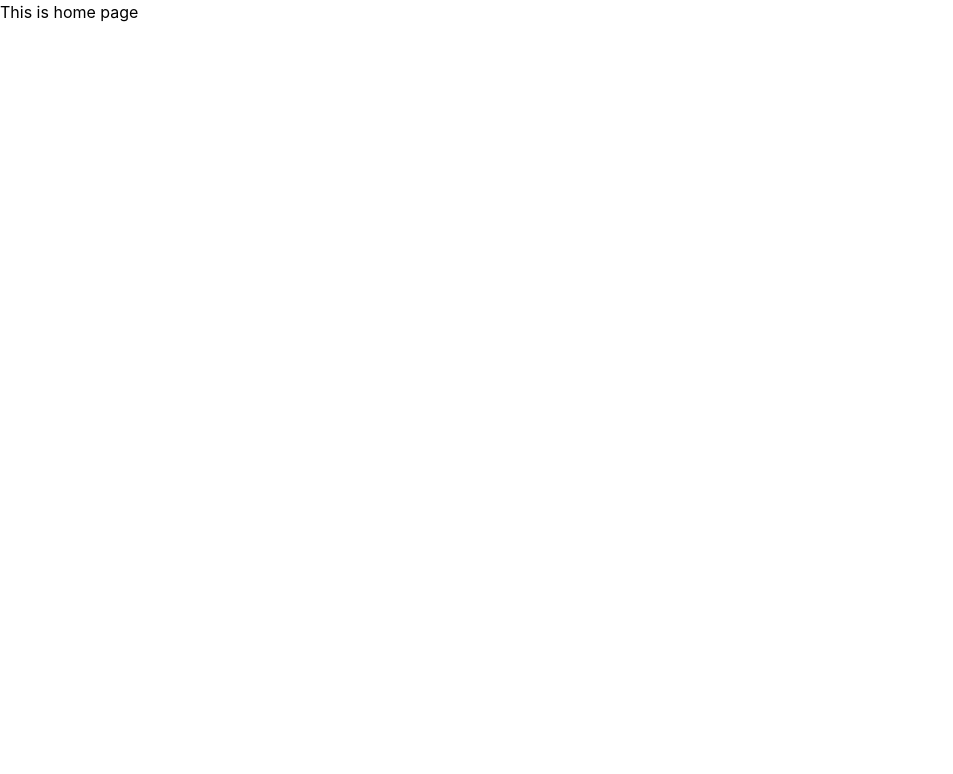
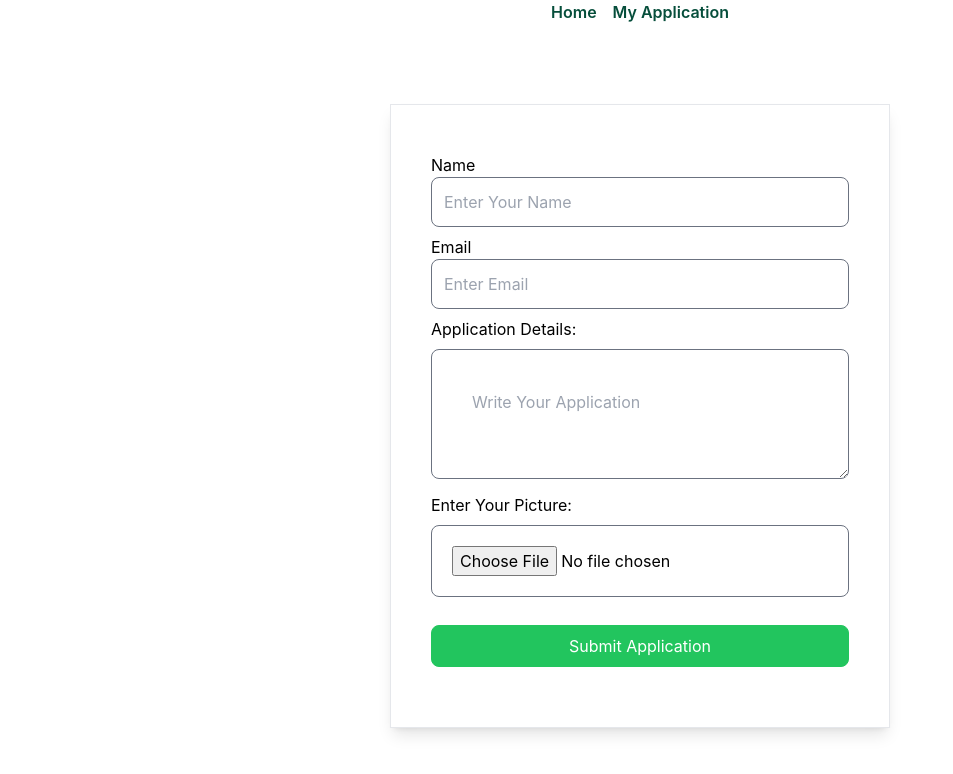
Before and after one commit to rafin8990/application-client, a React (Create React App) app: page /home in a window 1280 px wide. Shown: the top 774 px of the page, without its empty margins (0-953 px from the left). Built offline with nearby package versions, Linux system fonts and the light colour scheme.

Commit message:
image upload done

```diff
--- a/package.json
+++ b/package.json
@@ -8,6 +8,9 @@
     "@testing-library/user-event": "^13.5.0",
     "react": "^18.2.0",
     "react-dom": "^18.2.0",
+    "react-hook-form": "^7.43.1",
+    "react-icons": "^4.7.1",
+    "react-query": "^3.39.3",
     "react-router-dom": "^6.8.1",
     "react-scripts": "5.0.1",
     "web-vitals": "^2.1.4"
--- /dev/null
+++ b/src/Navbar/Navbar.js
@@ -0,0 +1,15 @@
+import React from 'react';
+import { Link } from 'react-router-dom';
+
+const Navbar = () => {
+    return (
+        <div>
+            <ul className='flex justify-center'>
+                <li className=' text-emerald-900 mx-2 font-semibold'><Link to='/home'>Home</Link></li>
+                <li className=' text-emerald-900 mx-2 font-semibold'><Link to='/application'>My Application</Link></li>
+            </ul>
+        </div>
+    );
+};
+
+export default Navbar;
--- /dev/null
+++ b/src/Pages/Application/Application.js
@@ -0,0 +1,12 @@
+import React from 'react';
+import Navbar from '../../Navbar/Navbar';
+
+const Application = () => {
+    return (
+        <div>
+            <Navbar></Navbar>
+        </div>
+    );
+};
+
+export default Application;
--- a/src/Pages/Home/Home.js
+++ b/src/Pages/Home/Home.js
@@ -1,9 +1,77 @@
 import React from 'react';
+import { useForm } from 'react-hook-form';
+
+import Navbar from '../../Navbar/Navbar';
 
 const Home = () => {
+    const { register, formState: { errors }, handleSubmit } = useForm();
+
+    const imageHostKey = process.env.REACT_APP_imageBB_key
+
+    const handleApplication = (data) => {
+        console.log(data.image[0])
+        const formData = new FormData();
+        const image = data.image[0]
+        formData.append('image', image);
+        const url = `https://api.imgbb.com/1/upload?expiration=600&key=${imageHostKey}`
+        fetch(url, {
+            method: 'POST',
+            body: formData
+        })
+            .then(res => res.json())
+            .then(imageData => {
+                if (imageData.success) {
+                    console.log(imageData.data.url);
+                    const name = data.name;
+                    const email = data.email;
+                    const application = data.application;
+                    const imageUrl = imageData.data.url
+                    const form = {
+                        name, email, application, imageUrl
+                    }
+
+                    console.log(form)
+                }
+            })
+
+
+
+    }
     return (
         <div>
-            <h1>This is home page</h1>
+            <Navbar></Navbar>
+            <div className=' mt-20 flex justify-center items-center'>
+                <form onSubmit={handleSubmit(handleApplication)} className='border w-[500px] p-10 shadow-lg'>
+                    <div className=" my-2 w-full">
+                        <p>
+                            <span className="">Name</span>
+                        </p>
+                        <input {...register("name", { required: "Name is required" })} type="text" placeholder="Enter Your Name" className=" p-3 border border-gray-500 rounded-lg w-full " />
+                        {errors.name && <p className="text-red-600">{errors.name?.message}</p>}
+                    </div>
+                    <div className="my-2 w-full">
+                        <p>
+                            <span className="">Email</span>
+                        </p>
+                        <input {...register("email", { required: "Email Address is required" })} type="email" placeholder="Enter Email" className="  p-3 border border-gray-500 rounded-lg w-full " />
+                        {errors.email && <p className="text-red-600">{errors.email?.message}</p>}
+                    </div>
+                    <div className="my-2 w-full">
+                        <p className='my-2'>Application Details:</p>
+                        <textarea {...register("application", { required: "Application details is required" })} placeholder="Write Your Application" className='p-10 border border-gray-500 rounded-lg w-full'></textarea>
+                        {errors.application && <p className="text-red-600">{errors.application?.message}</p>}
+                    </div>
+                    <div className="my-2 w-full">
+                        <p className='my-2'>Enter Your Picture:</p>
+                        <input {...register("image", { required: "Image is required" })} accept="image/*" className='p-5 border border-gray-500 rounded-lg w-full' placeholder='' type="file" />
+                        {errors.image && <p className="text-red-600">{errors.image?.message}</p>}
+                    </div>
+                    <div>
+                        <button className='border border-green-500 text-white bg-green-500 px-4 py-2 rounded-lg w-full my-5' type="submit"> Submit Application</button>
+                    </div>
+
+                </form>
+            </div>
         </div>
     );
 };
--- a/src/Routes/Router.js
+++ b/src/Routes/Router.js
@@ -1,4 +1,5 @@
 import { createBrowserRouter } from "react-router-dom";
+import Application from "../Pages/Application/Application";
 import Home from "../Pages/Home/Home";
 import Login from "../Pages/Login/Login";
 
@@ -10,5 +11,9 @@ export const router=createBrowserRouter([
     {
         path:'/home',
         element:<Home></Home>
+    },
+    {
+        path:'/application',
+        element:<Application></Application>
     }
 ])
```
Also changed, not shown: 1 other file (tests, documents, lock files or other folders).
